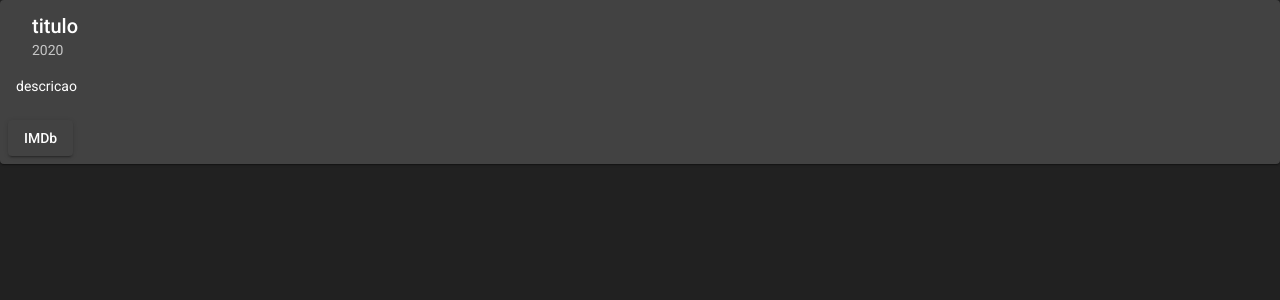
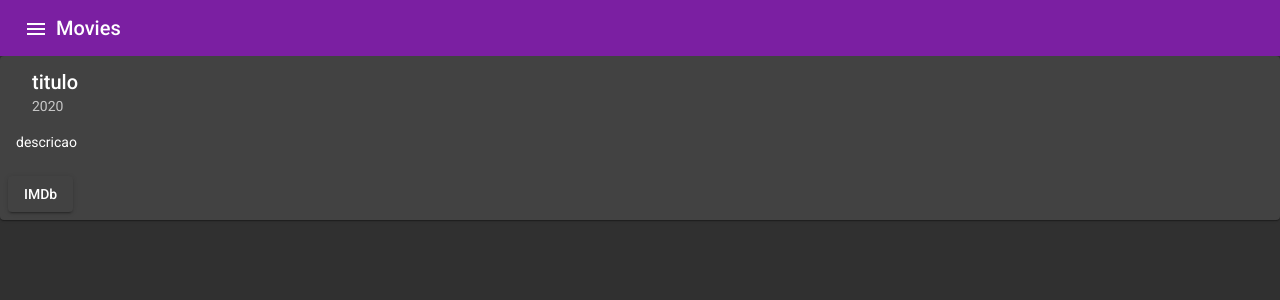
Before and after one commit to lcasviana/angular-movies, an Angular app: page /movies in a window 1280 px wide. Shown: the top 300 px of the page. Built offline with nearby package versions, Linux system fonts and the light colour scheme.

Commit message:
Checkpoint

```diff
--- a/src/app/app.component.html
+++ b/src/app/app.component.html
@@ -1 +1,3 @@
-<router-outlet></router-outlet>
+<shell>
+  <router-outlet></router-outlet>
+</shell>
--- /dev/null
+++ b/src/app/shared/components/shell/shell.component.html
@@ -0,0 +1,18 @@
+<main class="shell-container">
+  <mat-toolbar color="primary" class="shell-topbar">
+    <button mat-icon-button (click)="matSidenav.toggle()">
+      <mat-icon> menu </mat-icon>
+    </button>
+    <h1> Movies </h1>
+  </mat-toolbar>
+
+  <mat-sidenav-container class="shell-content">
+    <mat-sidenav #matSidenav>
+      Teste
+    </mat-sidenav>
+
+    <mat-sidenav-content>
+      <ng-content></ng-content>
+    </mat-sidenav-content>
+  </mat-sidenav-container>
+</main>
--- /dev/null
+++ b/src/app/shared/components/shell/shell.component.scss
@@ -0,0 +1,23 @@
+$topbar: 56px;
+
+.shell-container {
+  position: absolute;
+  bottom: 0;
+  left: 0;
+  right: 0;
+  top: 0;
+}
+
+.shell-topbar {
+  height: $topbar;
+  position: fixed;
+  z-index: 9;
+}
+
+.shell-content {
+  position: fixed;
+  bottom: 0;
+  left: 0;
+  right: 0;
+  top: $topbar;
+}
```
Also changed, not shown: src/app/app.module.ts (+9 -1 lines), src/app/shared/components/shell/shell.component.ts (added, +9 -0 lines), src/app/shared/shared.module.ts (added, +10 -0 lines), 1 other file (tests, documents, lock files or other folders).
